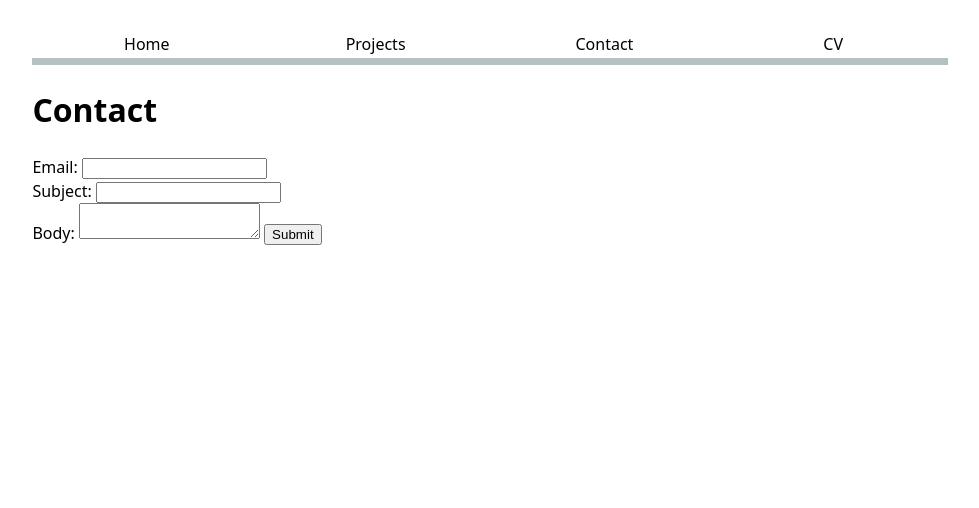
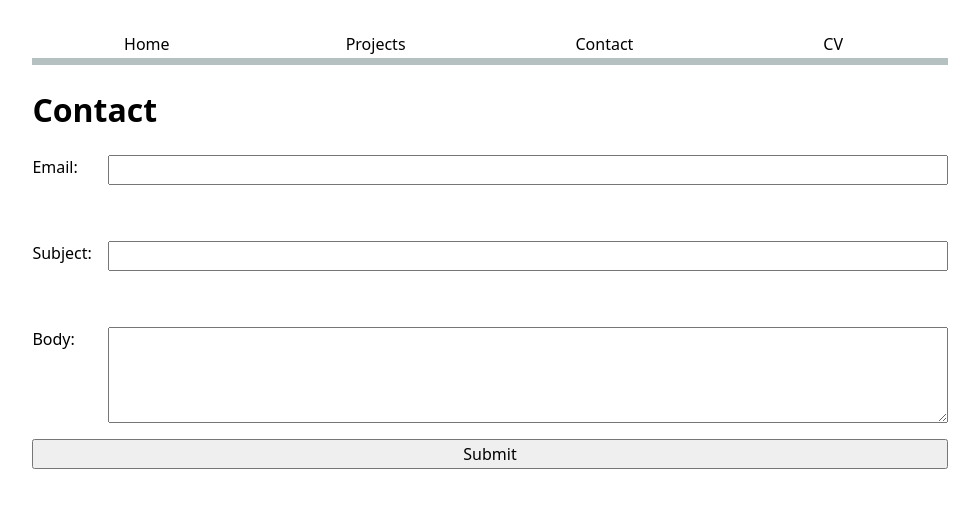
Before and after one commit to qichengzou/portfolio, a plain HTML site: page contact/index.html in a window 1280 px wide. Shown: the whole page, without its empty margins (150-1129 px from the left). Drawn offline with Linux system fonts and the light colour scheme; files that its build step writes are made by us from their sources.

Commit message:
Add CSS styles for form layout and input elements

```diff
--- a/style.css
+++ b/style.css
@@ -1,3 +1,6 @@
+html {
+  --color-accent: oklch(65% 50% 0);
+}
 body {
   /* Set line height to 1.5 times the font size
 	   and use the OS’s UI font as the website font
@@ -23,7 +26,6 @@
   border-bottom: 0.4em solid oklch(80% 3% 200);
   padding-bottom: 0.1em;
 }
-
 nav a:hover {
   border-bottom: 0.4em solid var(--color-accent);
   padding-bottom: 0.1em;
@@ -37,3 +39,39 @@
   max-width: 100%;
   height: auto;
 }
+input,
+textarea,
+button {
+  font: inherit;
+}
+input,
+textarea,
+button {
+  font: inherit;
+}
+
+form {
+  display: grid;
+  grid-template-columns: auto 1fr;
+  gap: 1em;
+}
+
+form label {
+  display: grid;
+  grid-template-columns: subgrid;
+  grid-column: 1 / -1;
+}
+
+form button {
+  grid-column: 1 / -1;
+}
+
+input,
+textarea {
+  width: 100%;
+  box-sizing: border-box;
+}
+
+textarea {
+  min-height: 6em;
+}
```
